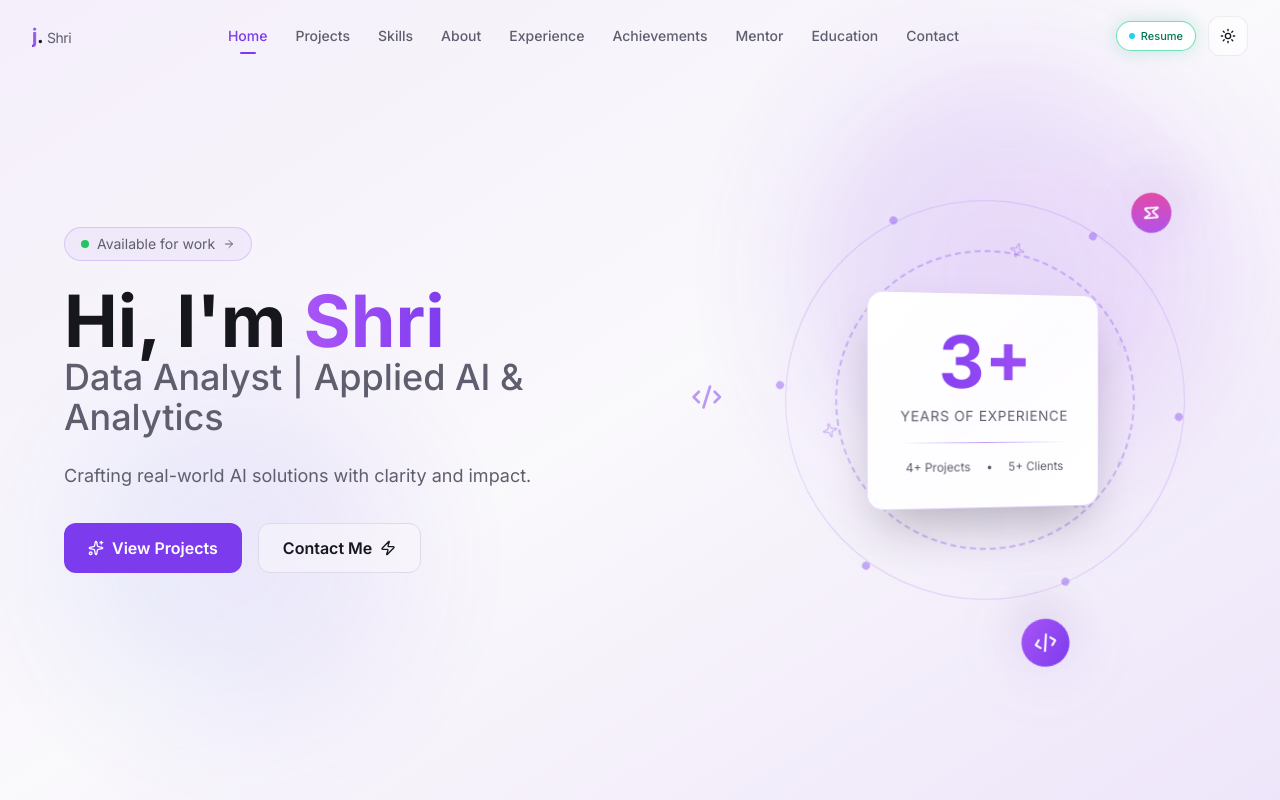
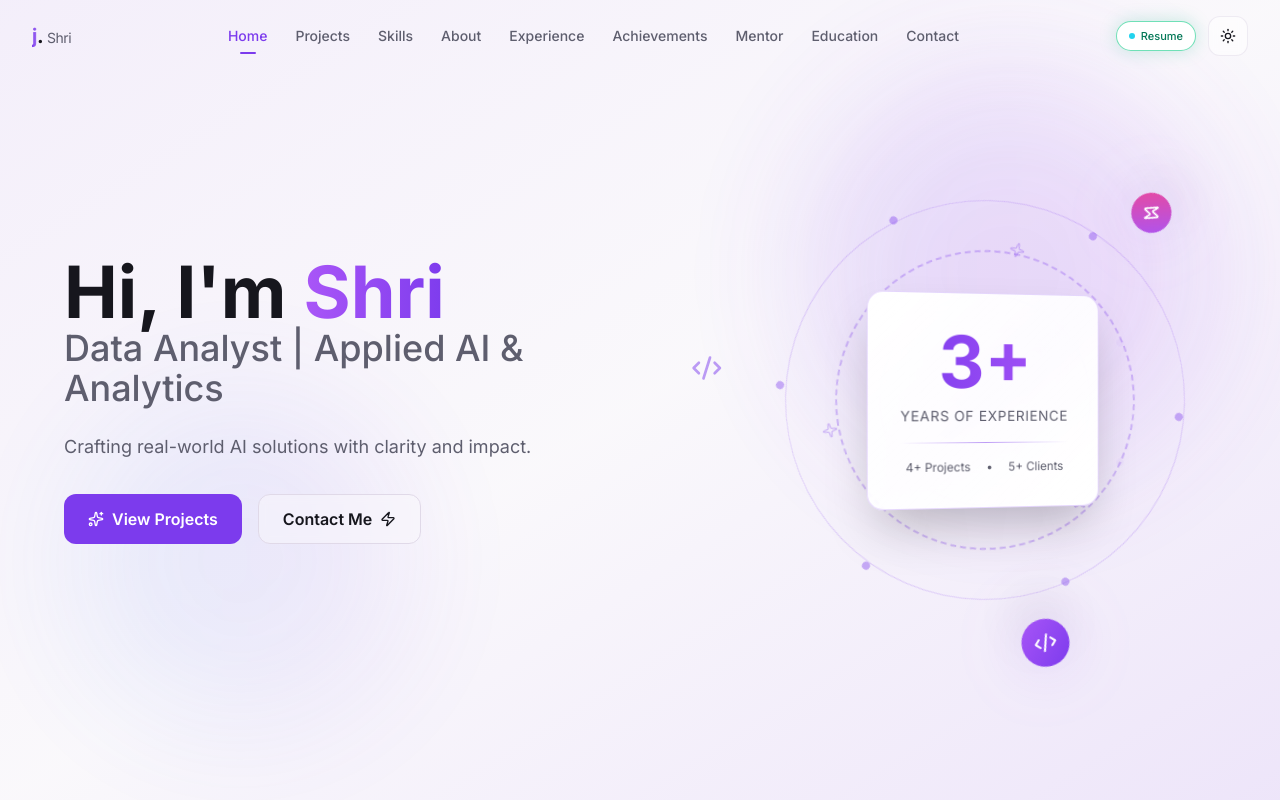
Before and after one commit to shridharshini123/Portfolio, a Next.js app: page / in a window 1280 px wide. Shown: the top 800 px of the page. Built offline with nearby package versions, Linux system fonts and the light colour scheme.

Commit message:
Update hero.tsx

```diff
--- a/components/sections/hero.tsx
+++ b/components/sections/hero.tsx
@@ -64,14 +64,14 @@ export function HeroSection() {
           <div className="lg:col-span-7 flex flex-col gap-6 relative z-10">
 
             {/* Animated badge */}
-            <div className="inline-flex items-center gap-2 self-start rounded-full border border-primary/20 bg-primary/5 px-4 py-1.5 text-sm text-muted-foreground backdrop-blur-sm group hover:border-primary/40 transition-all duration-300">
+            {/* <div className="inline-flex items-center gap-2 self-start rounded-full border border-primary/20 bg-primary/5 px-4 py-1.5 text-sm text-muted-foreground backdrop-blur-sm group hover:border-primary/40 transition-all duration-300">
               <span className="relative flex h-2 w-2">
                 <span className="animate-ping absolute inline-flex h-full w-full rounded-full bg-green-400 opacity-75"></span>
                 <span className="relative inline-flex rounded-full h-2 w-2 bg-green-500"></span>
               </span>
               Available for work
               <ArrowRight className="h-3 w-3 group-hover:translate-x-1 transition-transform" />
-            </div>
+            </div>*/}
 
             <h1 className="text-5xl md:text-6xl lg:text-7xl font-bold leading-tight text-foreground">
               Hi, I'm{" "}
```
